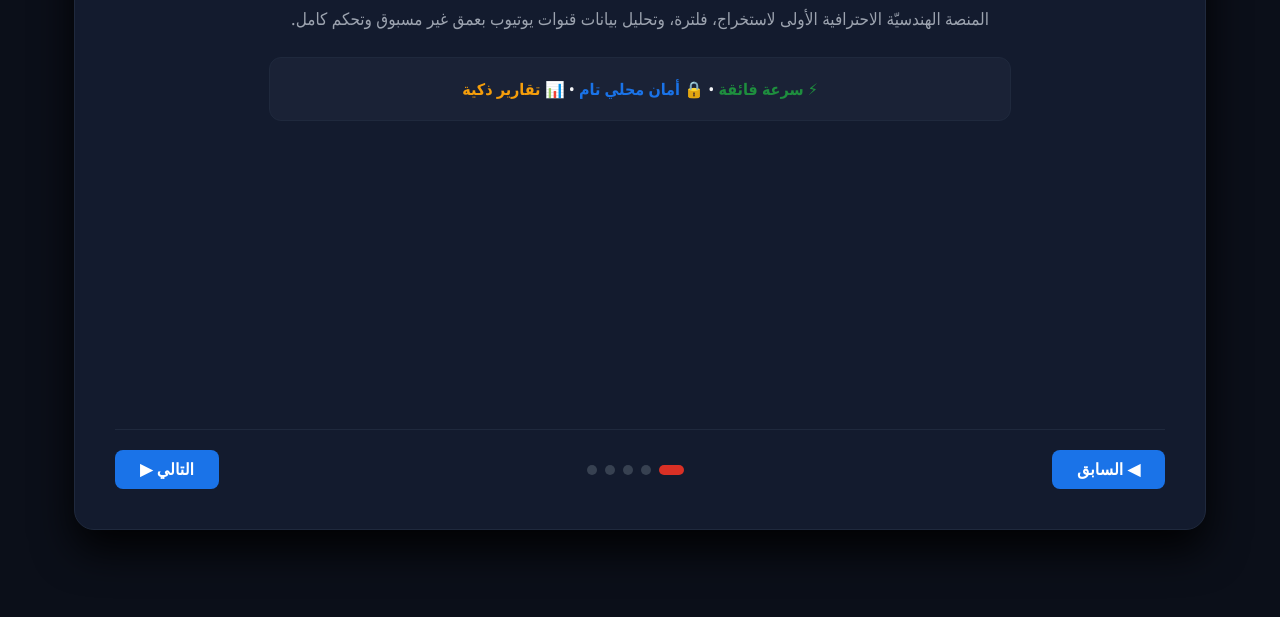
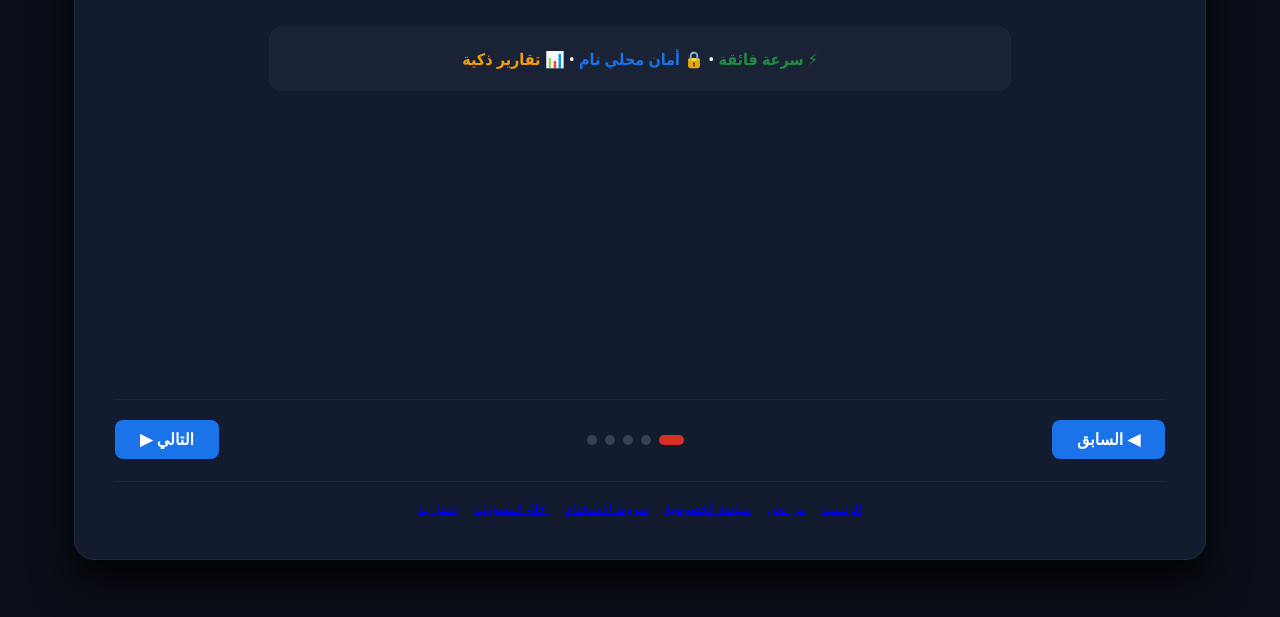
Before and after one commit to majdfatihy/youtube-tool, a plain HTML site: page promo.html in a window 1280 px wide. Shown: the part 221-838 px from the top of the page. Drawn offline with Linux system fonts and the light colour scheme.

Commit message:
Navigation: add six central legal and contact links to standalone YouTube promo page without changing slideshow

```diff
--- a/promo.html
+++ b/promo.html
@@ -153,6 +153,14 @@
         </div>
         <button class="btn" onclick="nextSlide()">التالي ▶</button>
     </div>
+    <nav aria-label="روابط الموقع الرسمية" style="display:flex;flex-wrap:wrap;align-items:center;justify-content:center;gap:10px 16px;margin-top:22px;padding-top:16px;border-top:1px solid var(--border);font-size:13px;text-align:center;line-height:1.6">
+        <a href="https://dev.majdfatihy.com/">الرئيسية</a>
+        <a href="https://dev.majdfatihy.com/about.html">من نحن</a>
+        <a href="https://dev.majdfatihy.com/privacy.html">سياسة الخصوصية</a>
+        <a href="https://dev.majdfatihy.com/terms.html">شروط الاستخدام</a>
+        <a href="https://dev.majdfatihy.com/disclaimer.html">إخلاء المسؤولية</a>
+        <a href="https://dev.majdfatihy.com/contact.html">اتصل بنا</a>
+    </nav>
 </div>
 
 <script>
```
